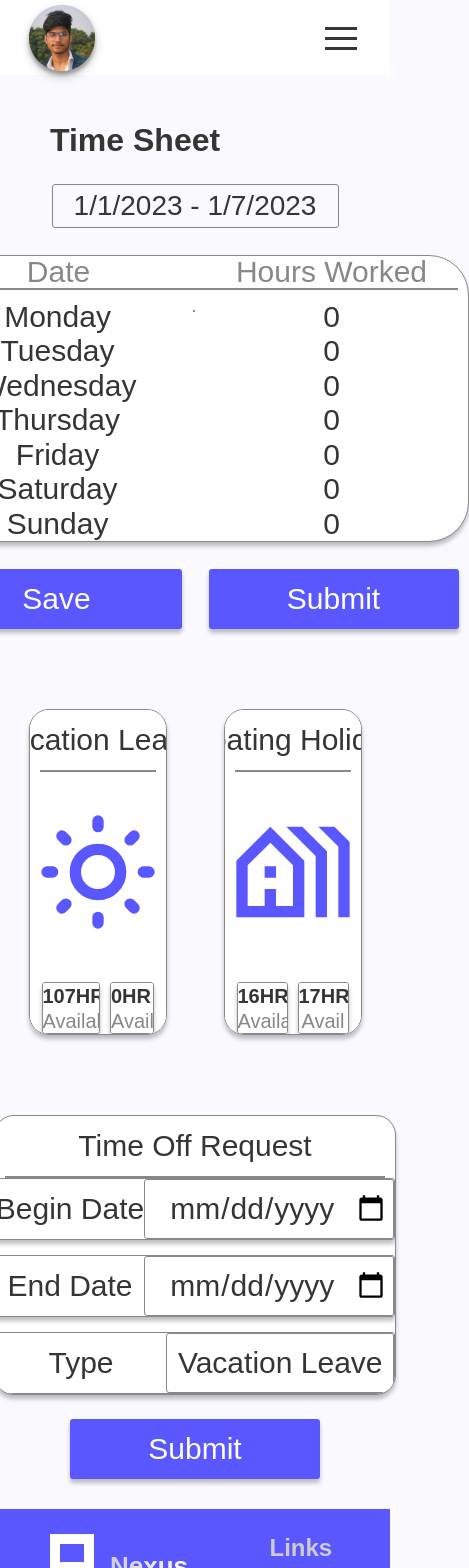
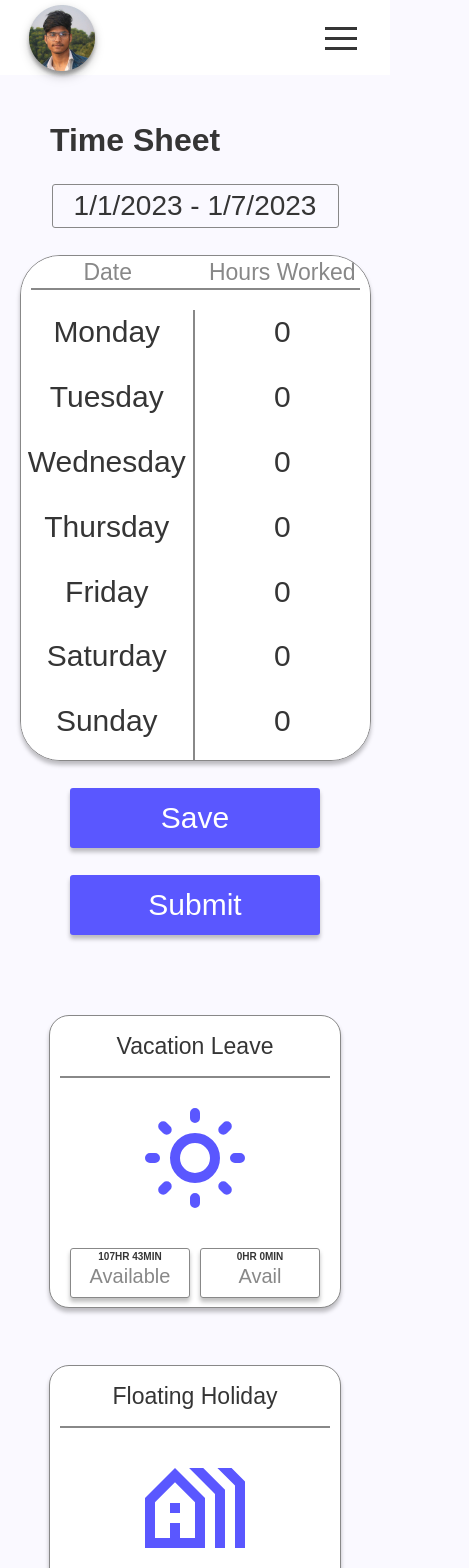
Before and after one commit to JosephHuntley/nexus, a Next.js app: page /timesheet in a window 390 px wide. Shown: the top 1568 px of the page, 469 px wide, since content can reach past the window. Built offline with nearby package versions, Linux system fonts and the light colour scheme.

Commit message:
Responsive design phone

```diff
--- a/src/components/TimeSheet/RequestForm/RequestForm.tsx
+++ b/src/components/TimeSheet/RequestForm/RequestForm.tsx
@@ -31,7 +31,9 @@ function RequestForm() {
 				width='38.3rem'
 				radius='20px'
 				md_height='78rem'
-				md_width='78rem'>
+				md_width='78rem'
+				sm_height='90vw'
+				sm_width='90vw'>
 				<RequestTitle>Time Off Request</RequestTitle>
 				<Separator />
 				<InnerBox
@@ -43,7 +45,9 @@ function RequestForm() {
 						height='7.7rem'
 						radius='3px'
 						md_height='38rem'
-						md_width='70rem'>
+						md_width='70rem'
+						sm_height='24rem'
+						sm_width='90%'>
 						<InnerBox
 							gap='none'
 							direction='row'
@@ -65,7 +69,9 @@ function RequestForm() {
 						height='7.7rem'
 						radius='3px'
 						md_height='38rem'
-						md_width='70rem'>
+						md_width='70rem'
+						sm_height='24rem'
+						sm_width='90%'>
 						<InnerBox
 							gap='none'
 							direction='row'
@@ -87,7 +93,9 @@ function RequestForm() {
 						height='7.7rem'
 						radius='3px'
 						md_height='38rem'
-						md_width='70rem'>
+						md_width='70rem'
+						sm_height='24rem'
+						sm_width='90%'>
 						<InnerBox
 							gap='none'
 							direction='row'
--- a/src/components/TimeSheet/RequestForm/RequestFormStyles.ts
+++ b/src/components/TimeSheet/RequestForm/RequestFormStyles.ts
@@ -21,6 +21,10 @@ export const RequestTitle = styled.div`
 	@media ${(props) => props.theme.breakpoints.tablet} {
 		font-size: 3rem;
 	}
+	@media ${(props) => props.theme.breakpoints.tablet} {
+		font-size: 2.4rem;
+		height: 5rem;
+	}
 `;
 
 export const RequestSubtitle = styled.div`
@@ -36,6 +40,9 @@ export const RequestSubtitle = styled.div`
 
 	@media ${(props) => props.theme.breakpoints.tablet} {
 		font-size: 3rem;
+	}
+	@media ${(props) => props.theme.breakpoints.tablet} {
+		font-size: 2.4rem;
 	}
 `;
 
@@ -56,6 +63,11 @@ export const RequestDate = styled.input`
 		width: 25rem;
 		height: 6rem;
 		font-size: 3rem;
+	}
+	@media ${(props) => props.theme.breakpoints.tablet} {
+		font-size: 2.4rem;
+		width: 15rem;
+		height: 4.5rem;
 	}
 `;
 
@@ -80,4 +92,9 @@ export const RequestType = styled.select`
 		height: 6rem;
 		font-size: 3rem;
 	}
+	@media ${(props) => props.theme.breakpoints.tablet} {
+		font-size: 2rem;
+		width: 15rem;
+		height: 4.5rem;
+	}
 `;
--- a/src/components/TimeSheet/TimeCard/TimeCard.tsx
+++ b/src/components/TimeSheet/TimeCard/TimeCard.tsx
@@ -73,7 +73,9 @@ function TimeCard() {
 				height='32.9rem'
 				width='29.2rem'
 				md_height='60vh'
-				md_width='60vw'>
+				md_width='60vw'
+				sm_height='60vh'
+				sm_width='90vw'>
 				<FieldTitle>Date</FieldTitle>
 				<FieldTitle>Hours Worked</FieldTitle>
 				<Separator />
--- a/src/components/TimeSheet/TimeCard/TimeCardStyles.ts
+++ b/src/components/TimeSheet/TimeCard/TimeCardStyles.ts
@@ -11,6 +11,10 @@ export const ButtonContainer = styled.div`
 	display: flex;
 	flex-direction: row;
 	gap: 2.7rem;
+
+	@media ${(props) => props.theme.breakpoints.phone} {
+		flex-direction: column;
+	}
 `;
 
 export const FieldTitle = styled.h3`
@@ -25,6 +29,9 @@ export const FieldTitle = styled.h3`
 
 	@media ${(props) => props.theme.breakpoints.tablet} {
 		font-size: 3rem;
+	}
+	@media ${(props) => props.theme.breakpoints.tablet} {
+		font-size: 2.3rem;
 	}
 `;
 
--- a/src/pages/timesheet.tsx
+++ b/src/pages/timesheet.tsx
@@ -49,7 +49,9 @@ function Timesheet() {
 							width='18.8rem'
 							radius='20px'
 							md_height='46vw'
-							md_width='46vw'>
+							md_width='46vw'
+							sm_height='75vw'
+							sm_width='75vw'>
 							<VacationTitle>Vacation Leave</VacationTitle>
 							<Separator />
 							<Icon>
@@ -64,7 +66,9 @@ function Timesheet() {
 									height='3.8rem'
 									radius='3px'
 									md_height='6.5rem'
-									md_width='17.6rem'>
+									md_width='17.6rem'
+									sm_height='5rem'
+									sm_width='12rem'>
 									<VacationSubtitle>107HR 43MIN</VacationSubtitle>
 									<VacationText>Available</VacationText>
 								</Box>
@@ -73,7 +77,9 @@ function Timesheet() {
 									height='3.8rem'
 									radius='3px'
 									md_height='6.5rem'
-									md_width='17.6rem'>
+									md_width='17.6rem'
+									sm_height='5rem'
+									sm_width='12rem'>
 									<VacationSubtitle>0HR 0MIN</VacationSubtitle>
 									<VacationText>Avail</VacationText>
 								</Box>
@@ -84,7 +90,9 @@ function Timesheet() {
 							width='188px'
 							radius='20px'
 							md_height='46vw'
-							md_width='46vw'>
+							md_width='46vw'
+							sm_height='75vw'
+							sm_width='75vw'>
 							<VacationTitle>Floating Holiday</VacationTitle>
 							<Separator />
 							<Icon>
@@ -98,7 +106,9 @@ function Timesheet() {
 									height='38px'
 									radius='3px'
 									md_height='6.5rem'
-									md_width='17.6rem'>
+									md_width='17.6rem'
+									sm_height='5rem'
+									sm_width='12rem'>
 									<VacationSubtitle>16HR 0MIN</VacationSubtitle>
 									<VacationText>Available</VacationText>
 								</Box>
@@ -107,7 +117,9 @@ function Timesheet() {
 									height='38px'
 									radius='3px'
 									md_height='6.5rem'
-									md_width='17.6rem'>
+									md_width='17.6rem'
+									sm_height='5rem'
+									sm_width='12rem'>
 									<VacationSubtitle>17HR 0MIN</VacationSubtitle>
 									<VacationText>Avail</VacationText>
 								</Box>
--- a/src/styles/pages/TimesheetStyles.js
+++ b/src/styles/pages/TimesheetStyles.js
@@ -35,6 +35,7 @@ export const BoxContainer = styled.div`
 
 	@media ${(props) => props.theme.breakpoints.tablet} {
 		margin-top: 1rem;
+		justify-content: center;
 	}
 `;
 
@@ -48,6 +49,11 @@ export const VacationContainer = styled.article`
 		flex-direction: row;
 		padding: 1rem 2.85rem;
 		width: 100vw;
+	}
+	@media ${(props) => props.theme.breakpoints.phone} {
+		flex-direction: column;
+
+		align-items: center;
 	}
 `;
 
@@ -71,6 +77,10 @@ export const VacationIcon = styled(MyProvider)`
 		height: 16rem;
 		margin: 2rem 0;
 	}
+	@media ${(props) => props.theme.breakpoints.phone} {
+		width: 12rem;
+		height: 12rem;
+	}
 `;
 
 export const VacationTitle = styled.div`
@@ -87,6 +97,9 @@ export const VacationTitle = styled.div`
 		font-size: 3rem;
 		height: 6rem;
 	}
+	@media ${(props) => props.theme.breakpoints.phone} {
+		font-size: 2.3rem;
+	}
 `;
 
 export const VacationSubtitle = styled.h3`
@@ -99,6 +112,9 @@ export const VacationSubtitle = styled.h3`
 	@media ${(props) => props.theme.breakpoints.tablet} {
 		font-size: 2rem;
 	}
+	@media ${(props) => props.theme.breakpoints.phone} {
+		font-size: 1rem;
+	}
 `;
 export const VacationText = styled.p`
 	color: ${(props) => props.theme.colors.text_secondary};
```
